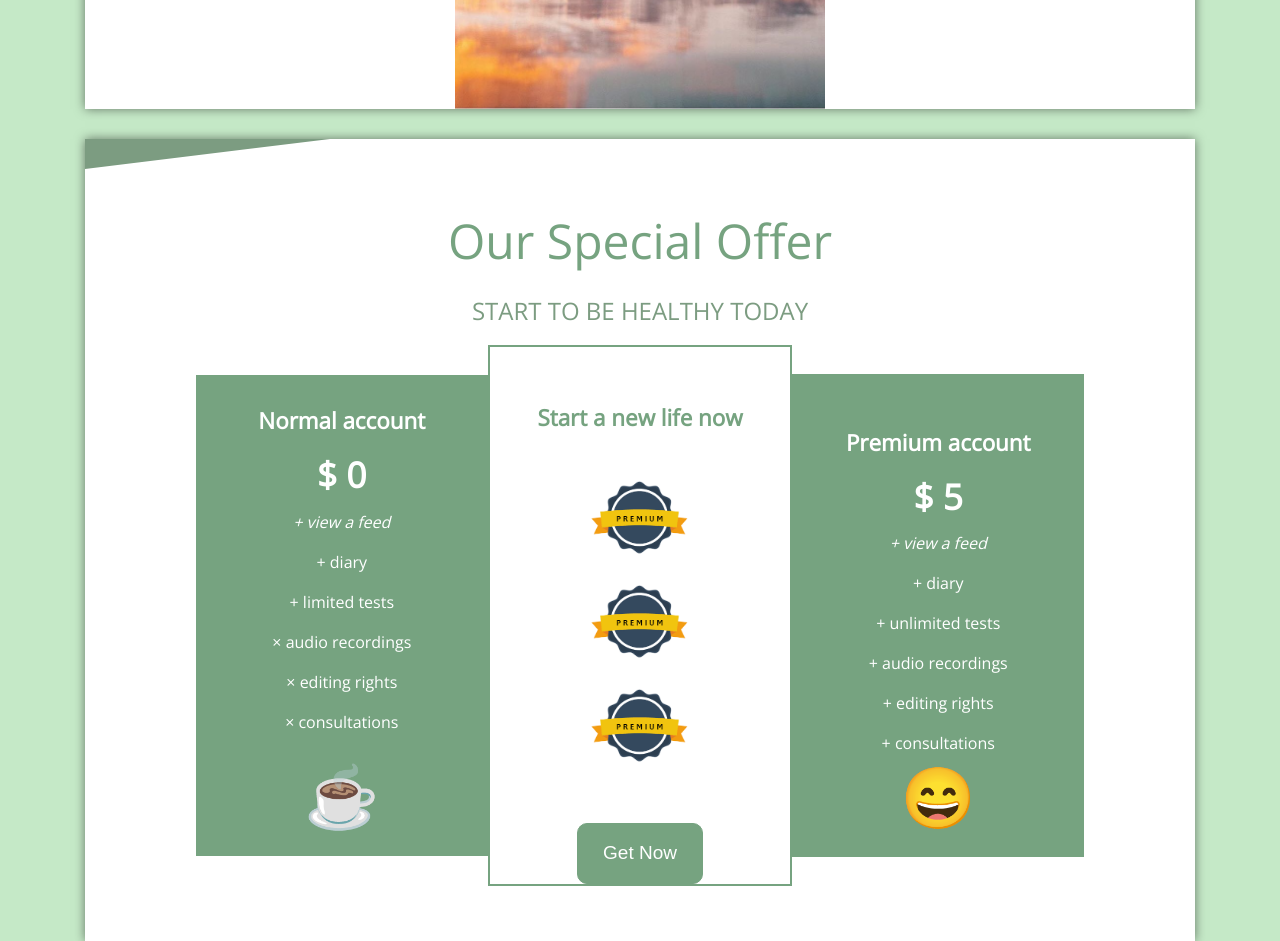
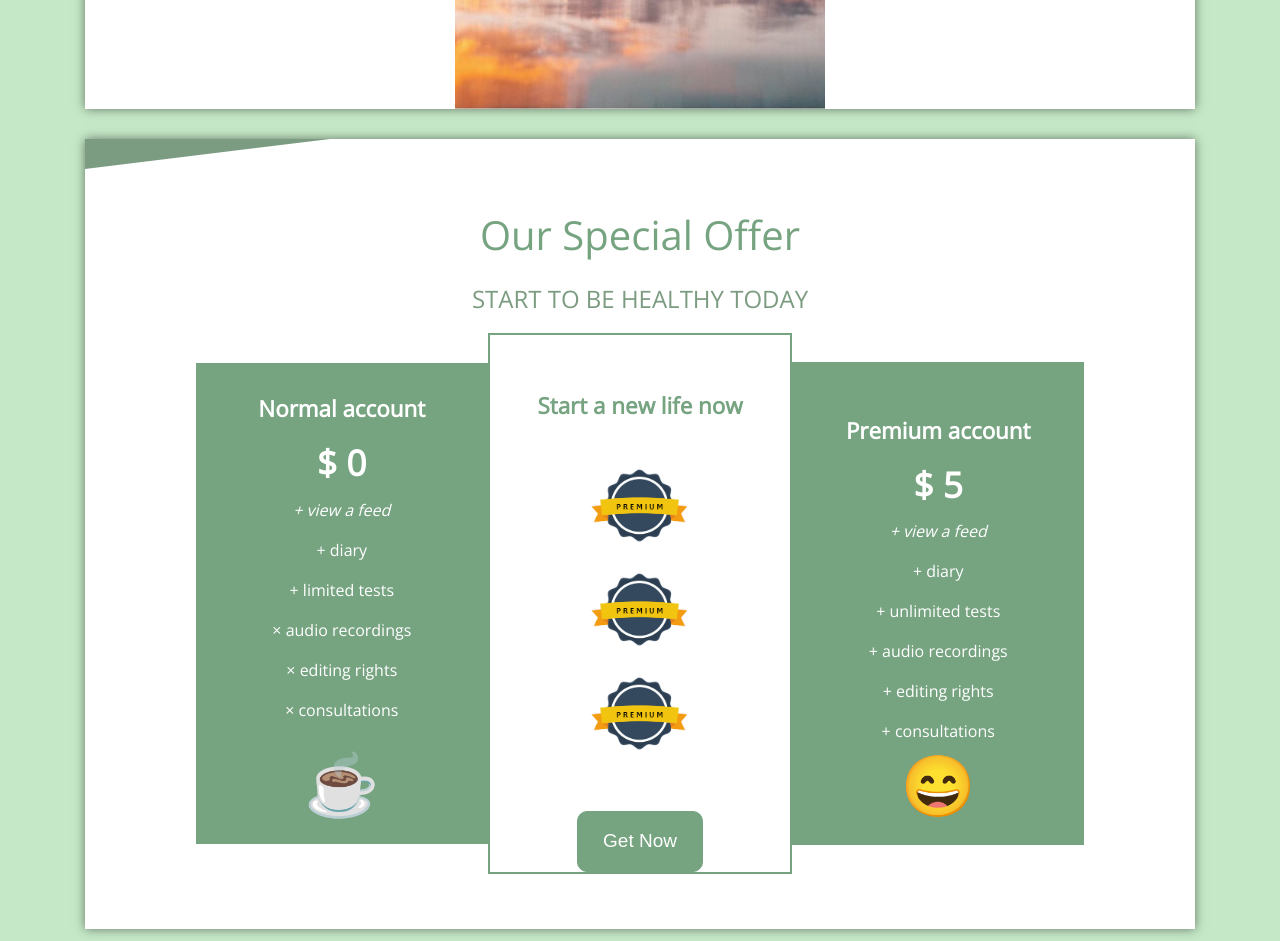
Before and after one commit to Yurambolo/Yurambolo.github.io, a plain HTML site: page index.html in a window 1280 px wide. Shown: the part 2080-3021 px from the top of the page. Drawn offline with nearby package versions, Linux system fonts and the light colour scheme.

Commit message:
center-fixed

```diff
--- a/css/style.css
+++ b/css/style.css
@@ -214,6 +214,9 @@ section::before {
 #second_title_offer {
     margin-top: 18%;
 }
+.offers_section{
+    width: 100%;
+}
 .price {
     font-weight: bold;
     font-size: 2.2em;
@@ -271,7 +274,7 @@ section::before {
     margin-left: -25%;
 }
 .help_p{
-    font-size: 3.0em;
+    font-size: 2.5em;
     font-weight: bolder;
     color: rgb(118, 163, 128);
 }
--- a/index.html
+++ b/index.html
@@ -153,7 +153,7 @@
       </div>
 
     </section >
-    <section>
+    <section class="offers_section">
       <div class="tm-content-box flex-2-col">
 
         <div class="prices">
```
